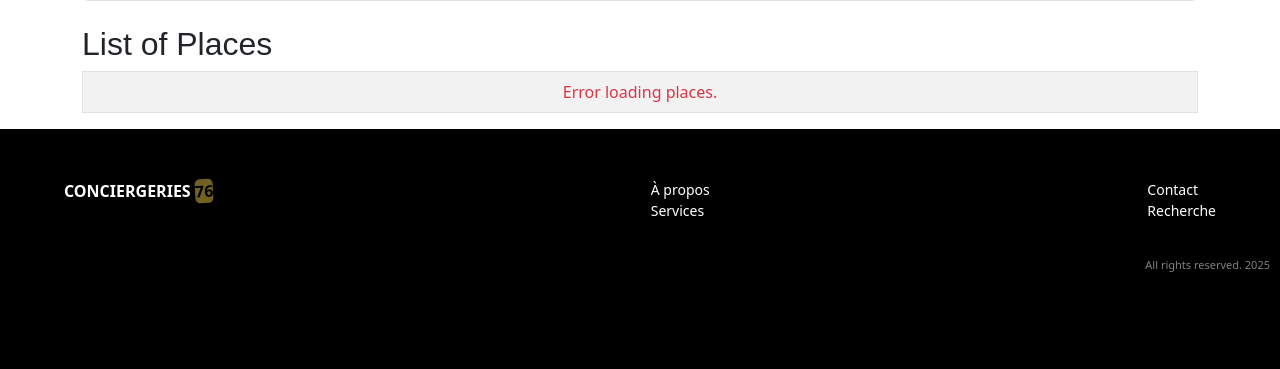
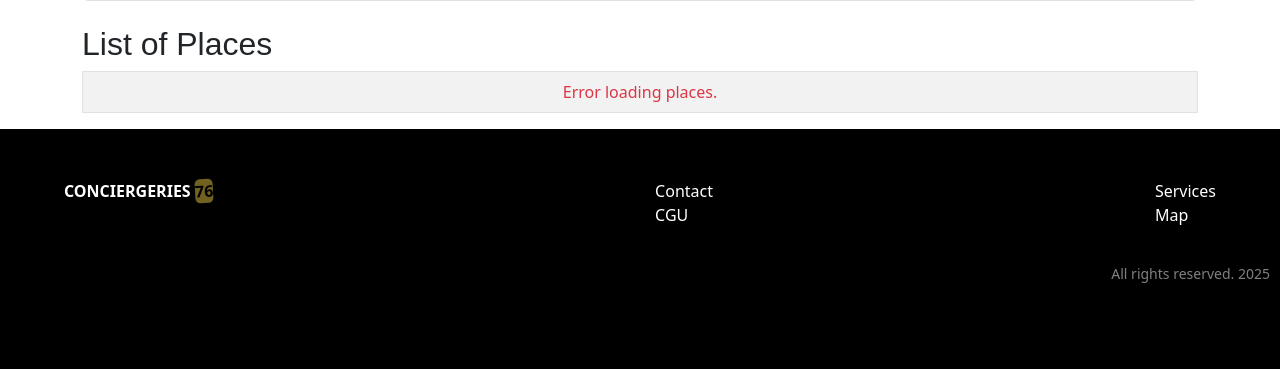
Before and after one commit to elledevelope/conciergerie76, a Symfony app: template templates/map/index.html.twig in a window 1280 px wide. Shown: the part 714-1083 px from the top of the page. Run offline with Twig, Linux system fonts and the light colour scheme; the template is opened without the code that fills it, so the values that code supplies are empty; some libraries are stand-ins or nearby versions; some web fonts are replaced.

Commit message:
Update style footer

```diff
--- a/public/css/style.css
+++ b/public/css/style.css
@@ -344,12 +344,13 @@ main .item-page {
   }
 
   footer ul {
-    font-size: 14px;
+    font-size: 16px;
   }
 
   footer p {
     margin-right: 10px;
     margin-top: 20px;
+    font-size: 14px;
   }
 
   /* LOGIN DESKTOP */
--- a/templates/partials/_footer.html.twig
+++ b/templates/partials/_footer.html.twig
@@ -10,19 +10,20 @@
             class="span-logo">76</span></a>
         <ul>
             <li>
-                <a type="button" href="#">À propos</a>
+                <a type="button" href="#">Contact</a>
             </li>
 
             <li>
-                <a type="button" href="#">Services</a>
+                <a type="button" href="#">CGU</a>
             </li>
         </ul>
         <ul>
             <li>
-                <a type="button" href="#">Contact</a>
+
+                <a class="nav-link" href={{path("app_services")}}>Services</a>
             </li>
             <li>
-                <a type="button" href="#">Recherche</a>
+                <a class="nav-link" href={{path("app_map")}}>Map</a>
             </li>
         </ul>
 
```
